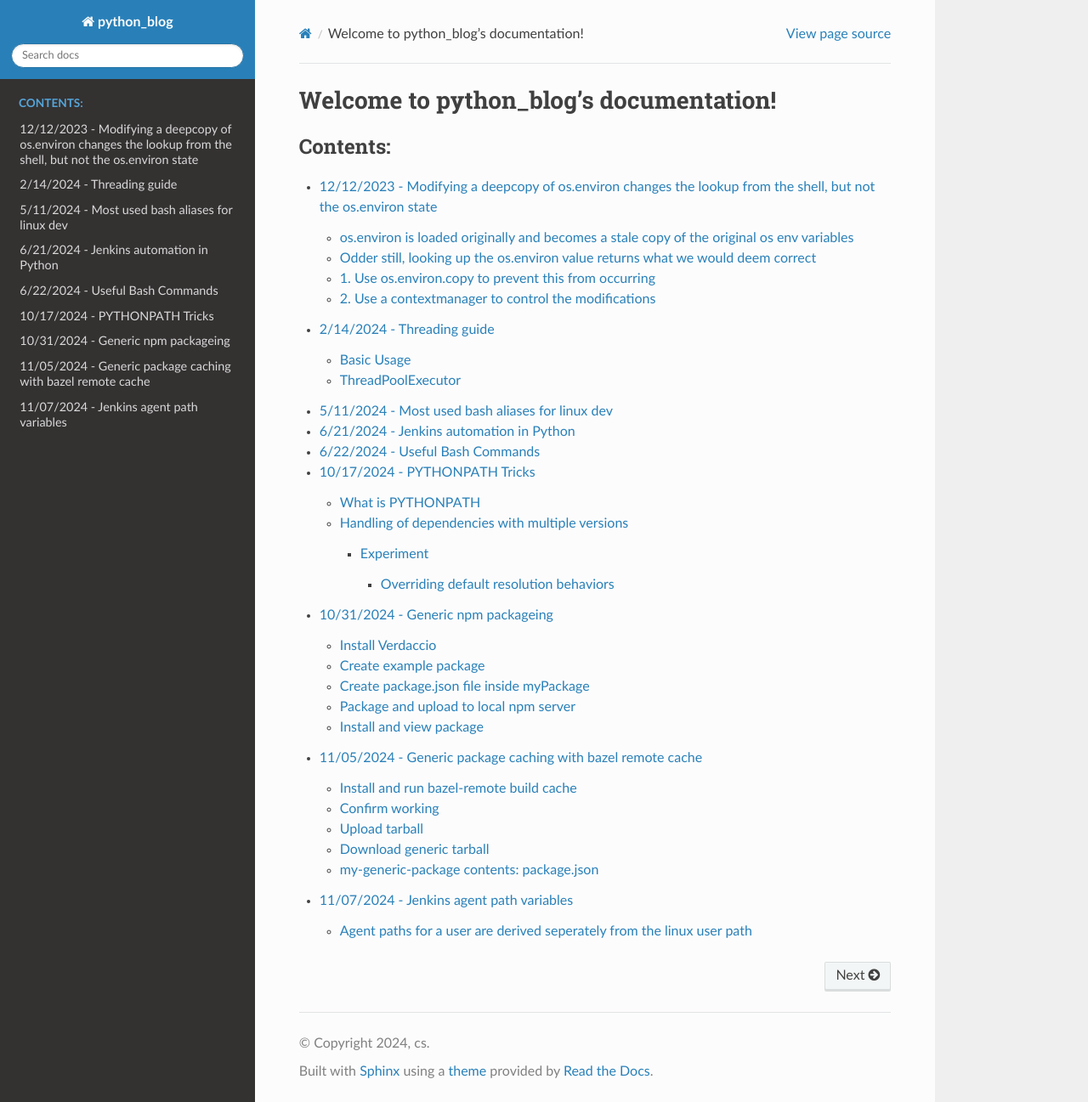
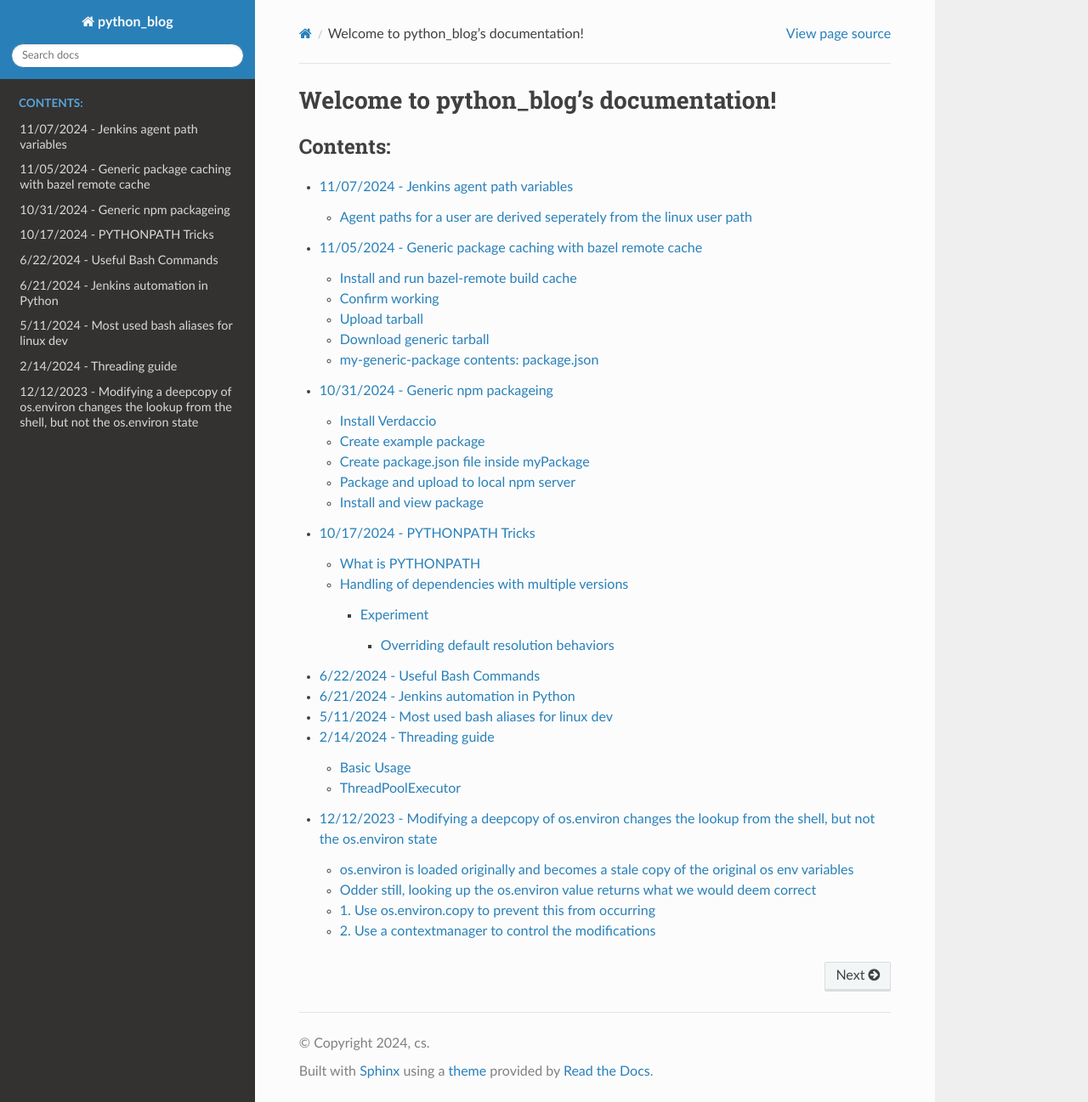
Before and after one commit to clintonsteiner/Half-Stack_Python, a Sphinx documentation site: the page built from source/index.rst, in a window 1280 px wide and 1297 px high. Shown: the whole window at 85% size. Built offline with Sphinx 7.4.7 and the Read the Docs theme 3.1.0, drawn with Linux system fonts in a browser that asks for light colours.

Commit message:
change TOC to have newest articles at the top of navigation

```diff
--- a/source/index.rst
+++ b/source/index.rst
@@ -9,12 +9,12 @@ Welcome to python_blog's documentation!
 .. toctree::
    :caption: Contents:
 
+   11/07/2024 - Jenkins agent path variables <notebooks/jenkins/20241107_jenkins_agent_path_variables>
+   11/05/2024 - Generic package caching with bazel remote cache <notebooks/20241105_bazel_remote_cache>
+   10/31/2024 - Generic npm packageing <notebooks/20241031_npm_generic_packages>
+   10/17/2024 - PYTHONPATH Tricks <notebooks/python/20241017_python_path_tricks>
+   6/22/2024  - Useful Bash Commands <notebooks/20240622_bash_cmd_examples>
+   6/21/2024  - Jenkins automation in Python <notebooks/jenkins/20240621_jenkins_python_automation>
+   5/11/2024  - Most used bash aliases for linux dev <notebooks/20240511_git_aliases>
+   2/14/2024  - Threading guide <notebooks/python/20240214_threading_guide>
    12/12/2023 - Modifying a deepcopy of os.environ changes the lookup from the shell, but not the os.environ state <notebooks/python/20231212_deep_copy_os_environ_shell_vs_python_discrepancy>
-   2/14/2024  - Threading guide <notebooks/python/20240214_threading_guide>
-   5/11/2024  - Most used bash aliases for linux dev <notebooks/20240511_git_aliases>
-   6/21/2024  - Jenkins automation in Python <notebooks/jenkins/20240621_jenkins_python_automation>
-   6/22/2024  - Useful Bash Commands <notebooks/20240622_bash_cmd_examples>
-   10/17/2024 - PYTHONPATH Tricks <notebooks/python/20241017_python_path_tricks>
-   10/31/2024 - Generic npm packageing <notebooks/20241031_npm_generic_packages>
-   11/05/2024 - Generic package caching with bazel remote cache <notebooks/20241105_bazel_remote_cache>
-   11/07/2024 - Jenkins agent path variables <notebooks/jenkins/20241107_jenkins_agent_path_variables>
```
